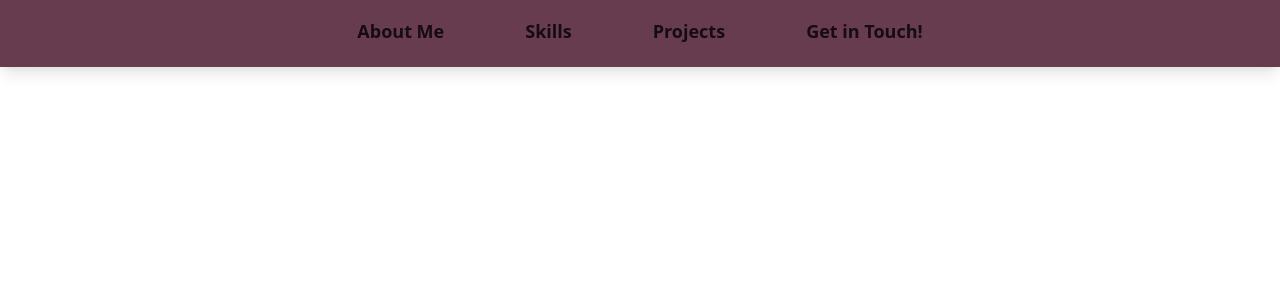
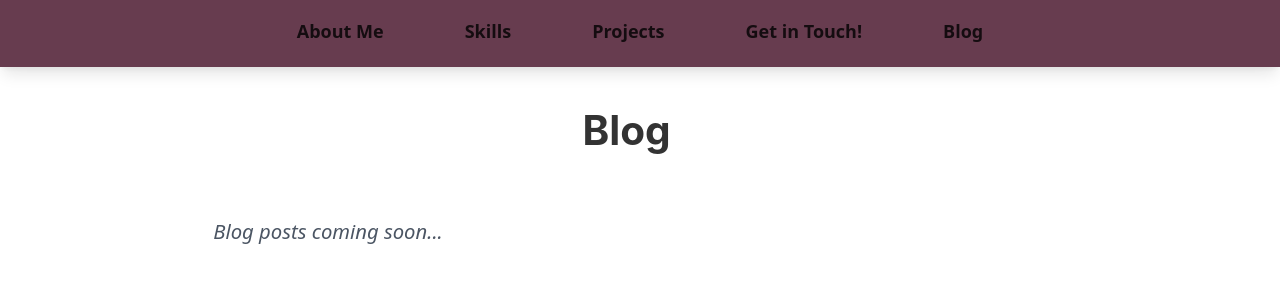
Before and after one commit to aneevel/aneevel.github.io, a Gatsby site in the folder site/: page /blog in a window 1280 px wide. Before the commit this address had no page. Built offline with nearby package versions, Linux system fonts and the light colour scheme; Gatsby itself is replaced by a stand-in of ours.

Commit message:
add blog page, componenet

```diff
--- /dev/null
+++ b/site/src/components/Blog.js
@@ -0,0 +1,27 @@
+import React from "react"
+import "../styles/blog.css"
+
+const Blog = () => {
+  return (
+    <section id="blog"
+      className="container flex mx-auto pt-32 md:pt-24"
+    >
+      <div
+        id="blog-content"
+        className="mx-auto lg:pr-6 lg:w-2/3 md:pr-0 md:w-3/4 text-center"
+      >
+        <h2
+          className="font-bold pb-6 text-4xl text-center"
+        >
+          Blog
+        </h2>
+
+        <div className="blog-posts mt-8">
+          <p className="text-lg italic text-gray-600">Blog posts coming soon...</p>
+        </div>
+      </div>
+    </section>
+  )
+}
+
+export default Blog;
--- a/site/src/components/header.js
+++ b/site/src/components/header.js
@@ -40,6 +40,11 @@ const Header = ({ siteTitle }) => {
           >
             <a href="#contact">Get in Touch!</a>
           </li>
+          <li
+            className="font-semibold hover:bg-gray-200 transition duration-500 ease px-4"
+          >
+            <Link to="/blog">Blog</Link>
+          </li>
         </ul>
       </nav>
     </header>
--- /dev/null
+++ b/site/src/pages/blog.js
@@ -0,0 +1,15 @@
+import React from "react"
+import Layout from "../components/layout"
+import SEO from "../components/seo"
+import Blog from "../components/Blog"
+
+const BlogPage = () => {
+  return (
+    <Layout>
+      <SEO title="Blog" />
+      <Blog />
+    </Layout>
+  )
+}
+
+export default BlogPage
--- /dev/null
+++ b/site/src/styles/blog.css
@@ -0,0 +1,4 @@
+/* Blog specific styles can go here */
+.blog-posts {
+  text-align: left;
+}
```
